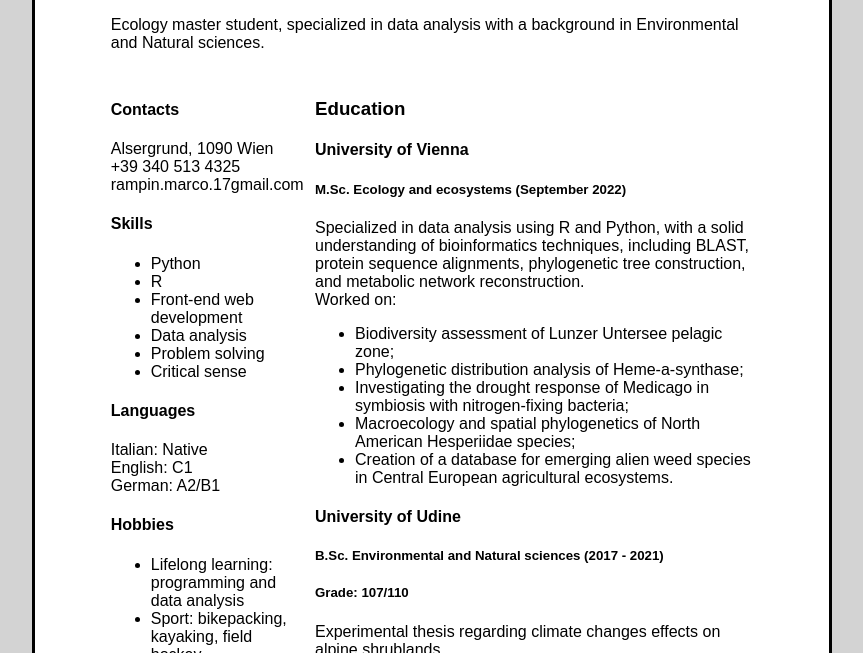
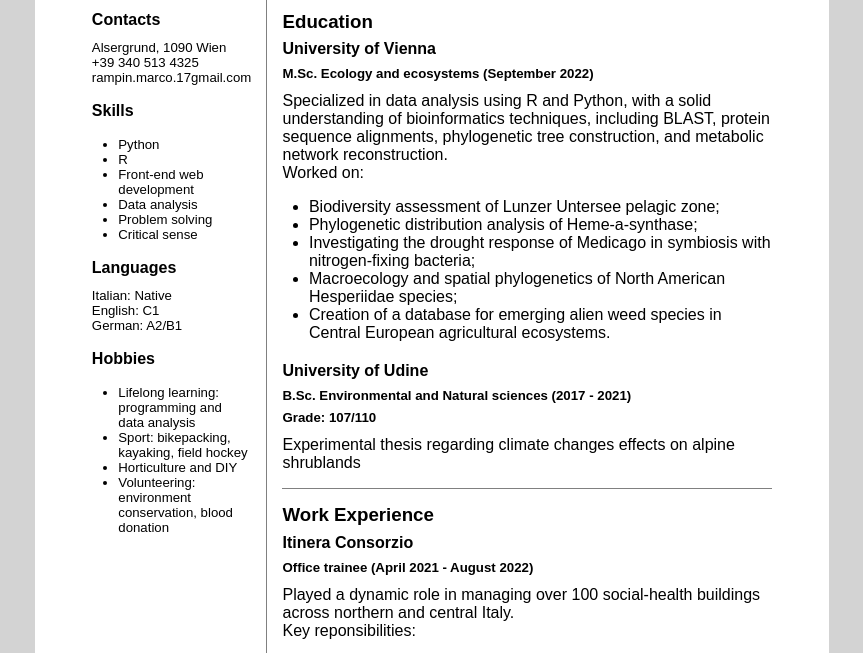
Before and after one commit to marcorampin/curriculum-vitae, a plain HTML site: page index.html in a window 1280 px wide. Shown: the part 232-885 px from the top of the page, without its empty margins (208-1071 px from the left). Drawn offline with Linux system fonts and the light colour scheme.

Commit message:
Update main.css

```diff
--- a/css/main.css
+++ b/css/main.css
@@ -7,7 +7,7 @@
 }
 
 html {
-	height: 100vh;
+
 	width: 100%;
 	justify-items: center;
 	margin: 0;
@@ -17,19 +17,35 @@ html {
 }
 
 body {
-    height:247mm;
-    width:170mm;
-    padding: 25mm 20mm 25mm 20mm;
-    margin: 0;
-    border: 1mm solid black;
-    background-color: white;
+   	height:267mm;
+   	width:180mm;
+   	padding: 15mm 15mm 15mm 15mm;
+   	margin: 0;
+   	background-color: white;
 
-    display: grid;
-    grid-template-columns: 1fr 3fr;
-    gap: 3mm;
+   	display: grid;
+  	grid-template-columns: 1fr 4fr;
+	grid-template-rows: 1fr 1fr 10fr;
+   	gap: 0mm;
+
+}
+
+h1, h2, h3, h4, h5 {
+	margin: 0;
+	padding: 1mm 0 1mm 0;
+}
+
+p {
+	margin-top: 2mm;
+}
+
+ul {
+	padding-left: 7mm;
 }
 
 #name {
+	margin: 0;
+	padding: 0 0 2mm 0;
 	grid-row: 1;
 	grid-column: 1 / -1;
 }
@@ -37,14 +53,33 @@ body {
 #summary {
 	grid-row: 2;
 	grid-column: 1 / -1;
+	padding: 2mm 0 2mm 0;
+	margin: 0;
+	border-top: 0.5mm solid grey;
+	border-bottom: 0.5mm solid grey;
 }
 
 #left-side {
 	grid-row: 3;
 	grid-column: 1;
+	padding: 4mm 4mm 0 0;
+	margin: 0;
+	border-right: 0.5mm solid grey;
+}
+
+#left-side p, #left-side ul {
+	font-size: 3.5mm;
 }
 
 #right-side {
 	grid-row: 3;
 	grid-column: 2;
+	padding: 4mm 0 0 4mm;
+	margin: 0;
 }
+
+
+#education {
+	border-bottom: 0.5mm solid grey;
+	margin-bottom: 3mm;
+}
```
